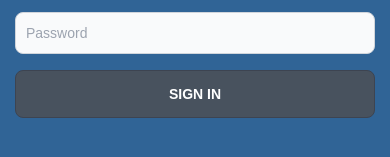
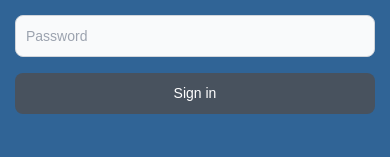
Before and after one commit to Matiduraan/Adecco-challenge, a Next.js app: page /login in a window 390 px wide. Shown: the part 427-584 px from the top of the page. Built offline with nearby package versions, Linux system fonts and the light colour scheme; what react-modal-hook would draw is missing.

Commit message:
Fix close mobile sidebar

```diff
--- a/components/Sidebar/MobileSheet.tsx
+++ b/components/Sidebar/MobileSheet.tsx
@@ -18,11 +18,7 @@ const MobileSheet = ({
   );
 
   return (
-    <Sheet
-      isOpen={isOpen}
-      onClose={() => dispatch(closeSidebar)}
-      // snapPoints={[600, 400, 100, 0]}
-    >
+    <Sheet isOpen={isOpen} onClose={() => dispatch(closeSidebar())}>
       <Sheet.Container>
         <Sheet.Header />
         <Sheet.Content style={{ touchAction: "pan-y" }}>
--- a/tailwind.config.js
+++ b/tailwind.config.js
@@ -14,5 +14,5 @@ module.exports = {
       },
     },
   },
-  plugins: [require("daisyui")],
+  plugins: [],
 };
```
